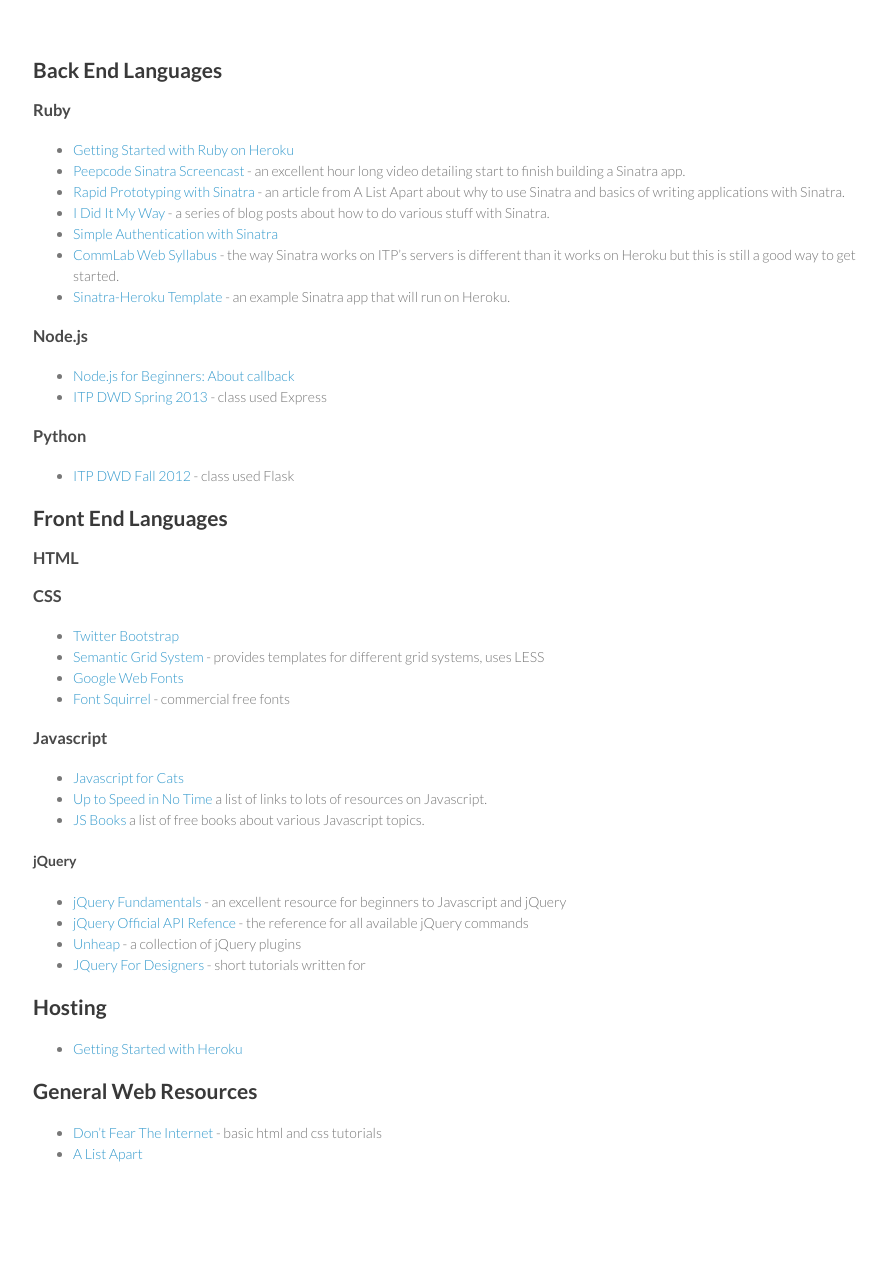
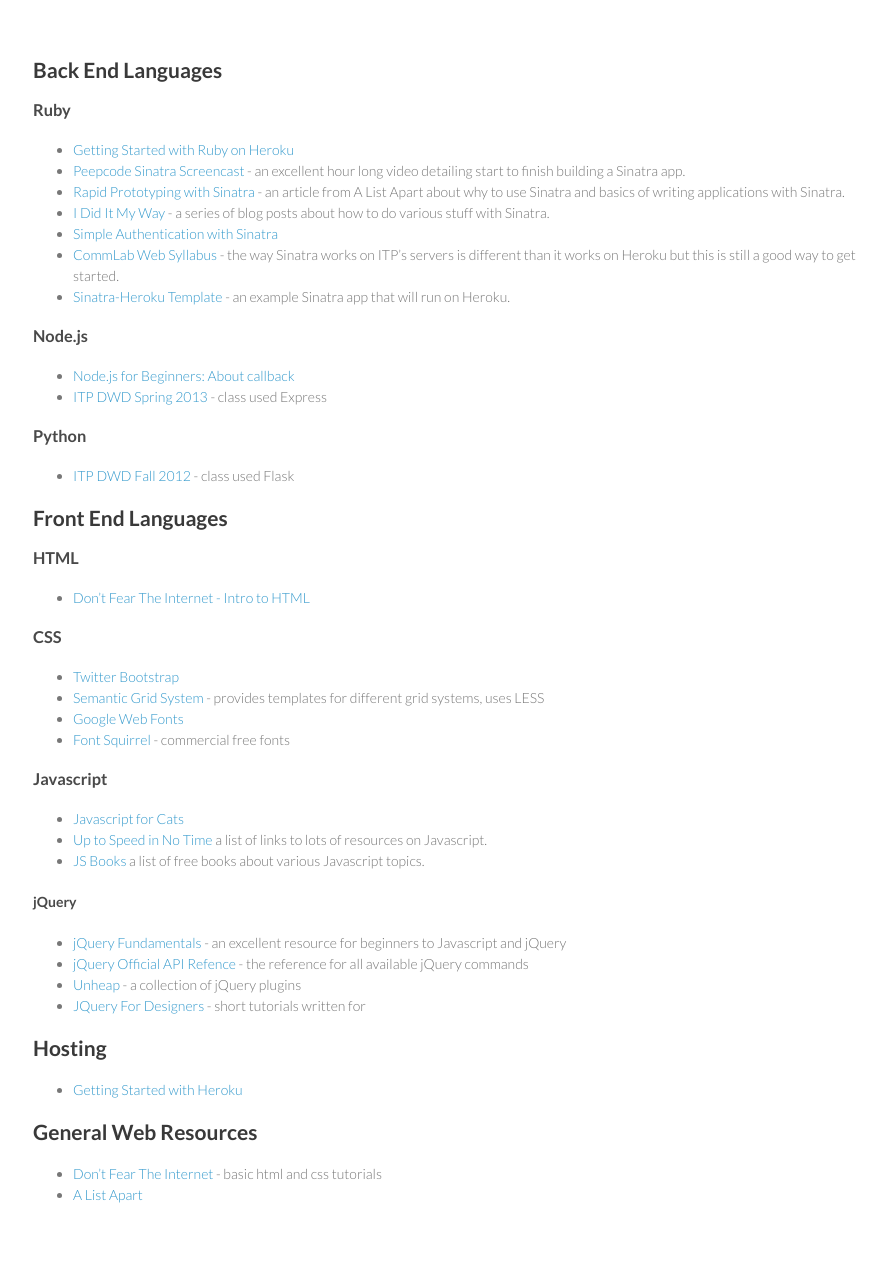
Before and after one commit to itpresidents/itpresidents.github.com, a Jekyll site: the page built from resources/web.md, in a window 1280 px wide. Shown: the whole page, without its empty margins (177-1061 px from the left). Built offline with Jekyll 4.4.1, drawn with Linux system fonts in a browser that asks for light colours; Markdown is read by kramdown in place of the engine named in the settings; before the commit the page ends 1242 px from its top, so only the background shows below that.

Commit message:
Update resources/web.md

```diff
--- a/resources/web.md
+++ b/resources/web.md
@@ -26,6 +26,7 @@
 ## Front End Languages
 
 ### HTML
+- [Don't Fear The Internet - Intro to HTML](http://www.dontfeartheinternet.com/html/html)
 
 ### CSS
 - [Twitter Bootstrap](http://twitter.github.com/bootstrap/)
```
